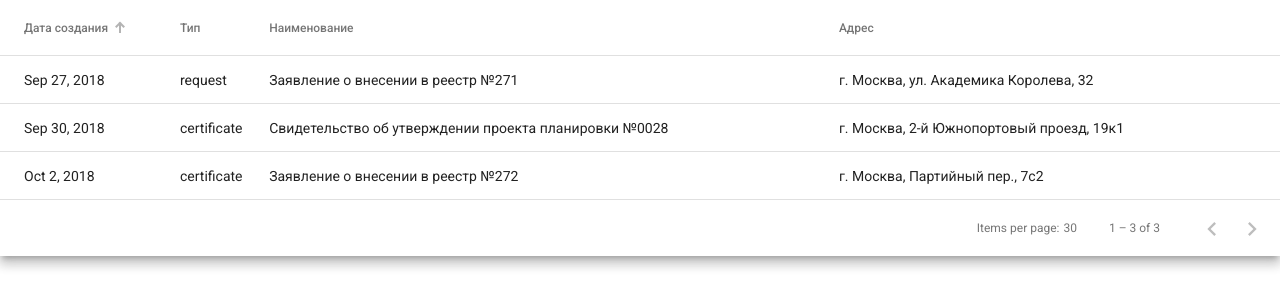
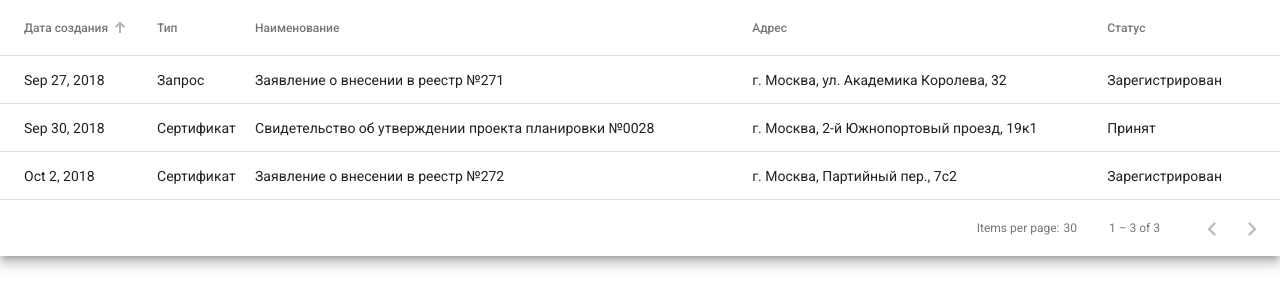
Before and after one commit to Fizduy/AngularMaterialTable, an Angular app: page / in a window 1280 px wide. Shown: the top 308 px of the page. Built offline with nearby package versions, Linux system fonts and the light colour scheme.

Commit message:
add cardDocument remove router

```diff
--- a/src/app/app.component.html
+++ b/src/app/app.component.html
@@ -1 +1 @@
-<router-outlet></router-outlet>
+<app-table (docSelect)="docOpen($event)"></app-table>
--- a/src/app/app.component.ts
+++ b/src/app/app.component.ts
@@ -1,4 +1,6 @@
 import { Component } from '@angular/core';
+import { MatDialog } from '@angular/material/dialog';
+import { CardDocumentComponent } from './card-document/card-document.component';
 
 @Component({
   selector: 'app-root',
@@ -7,4 +9,10 @@ import { Component } from '@angular/core';
 })
 export class AppComponent {
   title = 'angularTable';
+
+  constructor(public cardDocument: MatDialog) {}
+
+  docOpen(row: Document){
+    this.cardDocument.open(CardDocumentComponent, {data: row} );
+  }
 }
--- /dev/null
+++ b/src/app/card-document/card-document.component.css
@@ -0,0 +1,3 @@
+.example-full-width {
+    width: 100%;
+  }
--- /dev/null
+++ b/src/app/card-document/card-document.component.html
@@ -0,0 +1,43 @@
+<h2>{{data.docName}}</h2>
+<mat-dialog-content class="mat-typography">
+<div *ngIf="(data.author != null)">
+    <p>Создал: {{data.author.fio}} ({{data.author.post}})</p>
+</div>
+    <table class="example-full-width" cellspacing="0">
+        <tr>
+          <td><mat-form-field>
+            <mat-label>Дата создания</mat-label>
+            <input matInput [matDatepicker]="picker" [formControl]="date">
+            <mat-datepicker-toggle matSuffix [for]="picker"></mat-datepicker-toggle>
+            <mat-datepicker #picker></mat-datepicker>
+          </mat-form-field></td>
+          <td><mat-form-field>
+            <mat-label>Тип документа</mat-label>
+            <mat-select [(value)]="data.docType">
+                <mat-option *ngFor="let type of docType | keyvalue" [value]="type.key">{{type.value}}</mat-option>
+            </mat-select>
+          </mat-form-field></td>
+
+      </tr>
+    <tr>
+      <td>
+        <mat-checkbox [(checked)]="data.isSpecial">"Специальный"</mat-checkbox>
+    </td>
+      <td><mat-form-field>
+        <mat-label>Статус</mat-label>
+        <mat-select [(value)]="data.status">
+            <mat-option *ngFor="let type of docStatus | keyvalue" [value]="type.key">{{type.value}}</mat-option>
+        </mat-select>
+      </mat-form-field></td>
+
+    </tr>
+    </table>
+
+    <p>
+      <mat-form-field class="example-full-width">
+        <mat-label>Адрес</mat-label>
+        <textarea matInput [formControl]="address"></textarea>
+
+      </mat-form-field>
+    </p>
+</mat-dialog-content>
--- /dev/null
+++ b/src/app/card-document/card-document.component.ts
@@ -0,0 +1,26 @@
+import { Component, Inject } from '@angular/core';
+import { FormControl } from '@angular/forms';
+import { MAT_DIALOG_DATA } from '@angular/material/dialog';
+import { Document, DocType, DocStatus, } from '../table-data.service';
+
+@Component({
+  selector: 'app-card-document',
+  templateUrl: './card-document.component.html',
+  styleUrls: ['./card-document.component.css']
+})
+
+export class CardDocumentComponent {
+
+  docType = DocType;
+  docStatus = DocStatus;
+  date = new FormControl();
+  address = new FormControl();
+
+  constructor(@Inject(MAT_DIALOG_DATA) public data: Document) {
+    this.date.setValue(data.docDate);
+    this.address.setValue(data.address);
+    this.date.valueChanges.subscribe(value => this.data.docDate = value);
+    this.address.valueChanges.subscribe(value => this.data.address = value);
+  }
+
+}
--- a/src/app/table-data.service.ts
+++ b/src/app/table-data.service.ts
@@ -18,6 +18,16 @@ export interface Document {
   isSpecial: true | false
 }
 
+export const DocType = {
+  'request': 'Запрос',
+  'certificate': 'Сертификат'
+}
+
+export const DocStatus = {
+  'registred': 'Зарегистрирован',
+  'accepted': 'Принят'
+}
+
 @Injectable({
   providedIn: 'root'
 })
--- a/src/app/table/table.component.html
+++ b/src/app/table/table.component.html
@@ -13,7 +13,7 @@
 
         <ng-container matColumnDef="docType">
           <th mat-header-cell *matHeaderCellDef mat-sort-header>Тип</th>
-          <td mat-cell *matCellDef="let row">{{row.docType}}</td>
+          <td mat-cell *matCellDef="let row">{{docType[row.docType]}}</td>
         </ng-container>
 
         <ng-container matColumnDef="docName">
@@ -33,10 +33,15 @@
           <td mat-cell *matCellDef="let row">{{row.docDate | date}}</td>
         </ng-container>
 
+        <ng-container matColumnDef="status">
+          <th mat-header-cell *matHeaderCellDef mat-sort-header>Статус</th>
+          <td mat-cell *matCellDef="let row">{{docStatus[row.status]}}</td>
+        </ng-container>
+
         <tr mat-header-row *matHeaderRowDef="displayedColumns"></tr>
         <tr mat-row *matRowDef="let row; columns: displayedColumns;"
         class="example-element-row"
-        (click)="open(row)"></tr>
+        (click)="select(row)"></tr>
       </table>
     </div>
 
--- a/src/app/table/table.component.ts
+++ b/src/app/table/table.component.ts
@@ -1,11 +1,11 @@
-import {Component, ViewChild, AfterViewInit} from '@angular/core';
-import {Router} from '@angular/router';
+import {Component, ViewChild, AfterViewInit, EventEmitter, Output} from '@angular/core';
 import {MatPaginator} from '@angular/material/paginator';
 import {MatSort} from '@angular/material/sort';
 import {MatTableDataSource} from '@angular/material/table';
 import {of as observableOf} from 'rxjs';
 import {catchError, map} from 'rxjs/operators';
-import {Document, TableDataService } from '../table-data.service';
+import {Document, DocType, DocStatus, TableDataService } from '../table-data.service';
+
 
 /**
  * @title Table retrieving data through HTTP
@@ -16,17 +16,21 @@ import {Document, TableDataService } from '../table-data.service';
   styleUrls: ['./table.component.css']
 })
 export class TableComponent implements AfterViewInit {
-  displayedColumns: string[] = ['docDate', 'docType', 'docName', 'address'];
+
+  @Output() docSelect = new EventEmitter<Document>();
+  @ViewChild(MatPaginator) paginator: MatPaginator;
+  @ViewChild(MatSort) sort: MatSort;
+
+  displayedColumns: string[] = ['docDate', 'docType', 'docName', 'address', 'status'];
   data: MatTableDataSource<Document>;
 
+  docType = DocType;
+  docStatus = DocStatus;
   resultsLength = 0;
   isLoadingResults = true;
   isRateLimitReached = false;
 
-  @ViewChild(MatPaginator) paginator: MatPaginator;
-  @ViewChild(MatSort) sort: MatSort;
-
-  constructor(private exampleDatabase: TableDataService, private router: Router) {}
+  constructor(private exampleDatabase: TableDataService) {}
 
   ngAfterViewInit() {
     this.exampleDatabase!.getTableData()
@@ -50,7 +54,7 @@ export class TableComponent implements AfterViewInit {
         this.data.paginator = this.paginator;});
   }
 
-  open(row: Document){
-    this.router.navigate(['/document',{id: row.id}]);
+  select(row: Document){
+    this.docSelect.emit(row);
+  }
 }
-}
```
Also changed, not shown: src/app/app.module.ts (+20 -5 lines), 1 other file (tests, documents, lock files or other folders).
